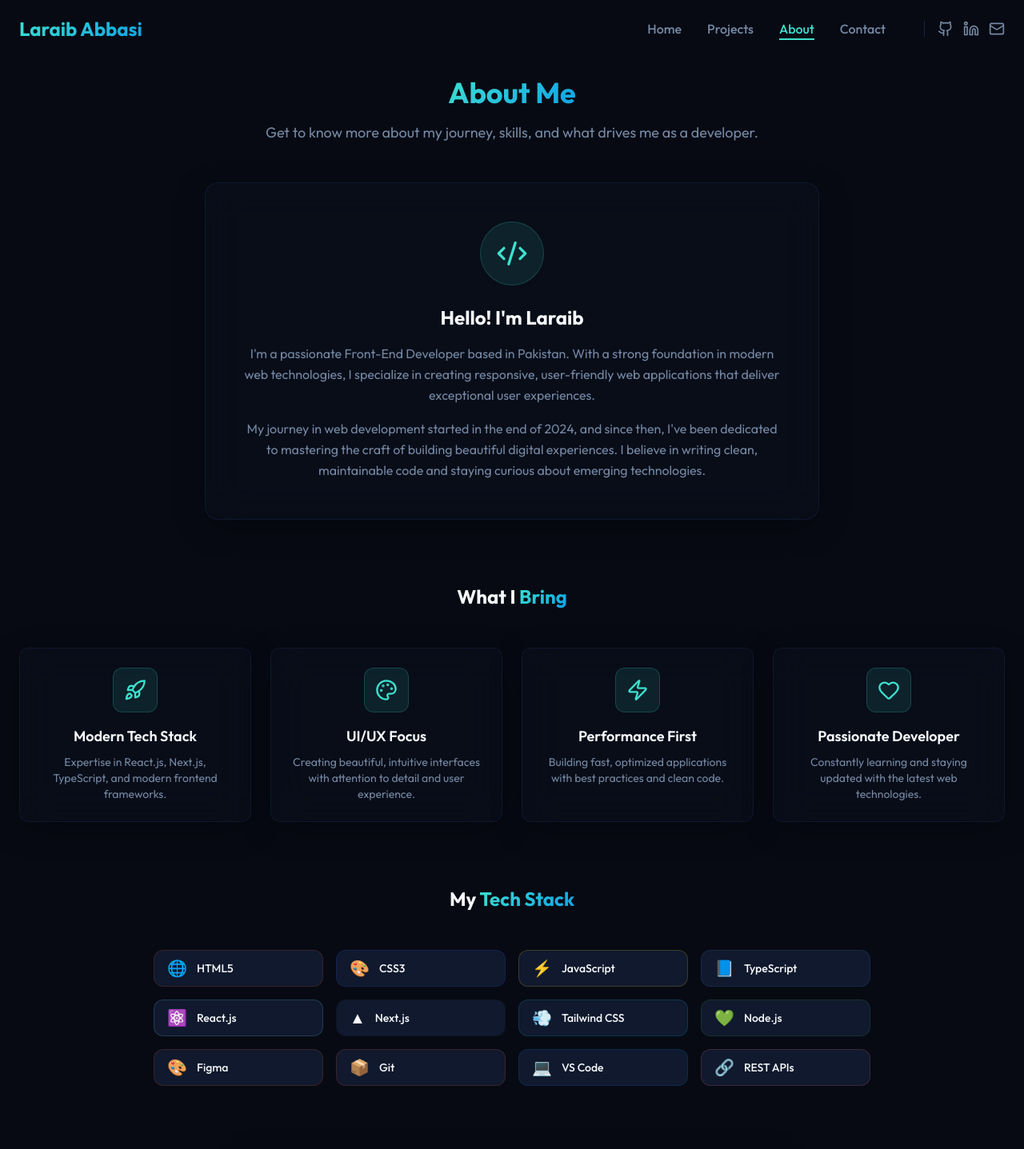
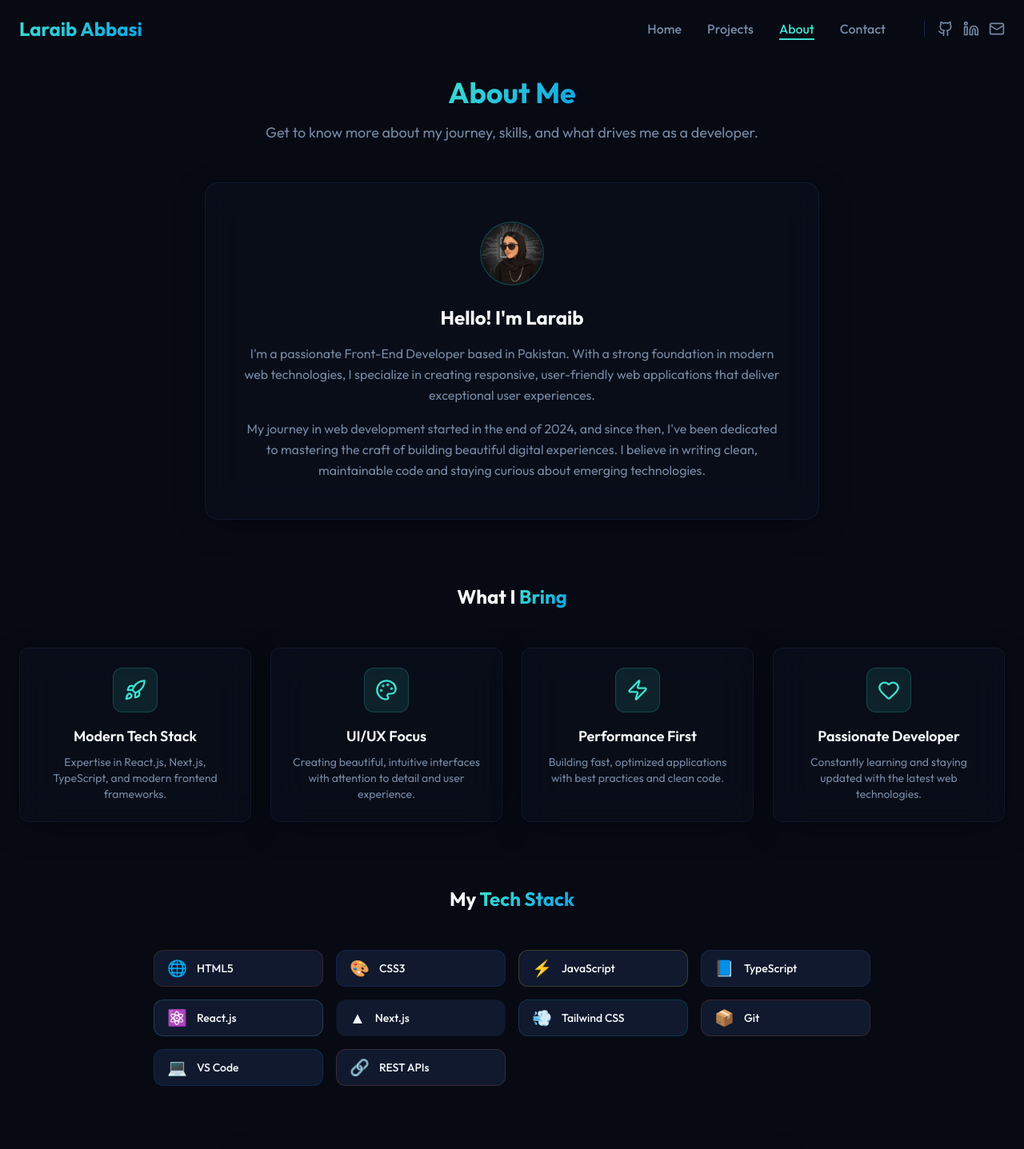
Before and after one commit to laraib-abbasi/laraib-portfolio, a React (Vite) app: page /about in a window 1280 px wide. Shown: the top 1437 px of the page at 80% size. Built offline with nearby package versions, Linux system fonts and the light colour scheme; the HTML template or start-up script is replaced by a standard one.

Commit message:
Fix: Profile picture integrated

```diff
--- a/index.html
+++ b/index.html
@@ -2,7 +2,7 @@
 <html lang="en">
   <head>
     <meta charset="UTF-8" />
-    <link rel="icon" type="image/svg+xml" href="/vite.svg" />
+    <link rel="icon" type="image/png+xml" href="/pf.png" />
     <meta name="viewport" content="width=device-width, initial-scale=1.0" />
     <title>laraib-portfolio</title>
   </head>
--- a/src/components/about/SkillsGrid.tsx
+++ b/src/components/about/SkillsGrid.tsx
@@ -14,8 +14,8 @@ const skills: Skill[] = [
   { name: 'React.js', icon: '⚛️', color: '#61dafb' },
   { name: 'Next.js', icon: '▲', color: '#000000' },
   { name: 'Tailwind CSS', icon: '💨', color: '#06b6d4' },
-  { name: 'Node.js', icon: '💚', color: '#339933' },
-  { name: 'Figma', icon: '🎨', color: '#f24e1e' },
+//   { name: 'Node.js', icon: '💚', color: '#339933' },
+//   { name: 'Figma', icon: '🎨', color: '#f24e1e' },
   { name: 'Git', icon: '📦', color: '#f05032' },
   { name: 'VS Code', icon: '💻', color: '#007acc' },
   { name: 'REST APIs', icon: '🔗', color: '#ff6b6b' },
--- a/src/components/home/HeroSection.tsx
+++ b/src/components/home/HeroSection.tsx
@@ -96,10 +96,11 @@ const HeroSection = () => {
               {/* Profile Image Container */}
               <div className="w-64 h-64 md:w-80 md:h-80 lg:w-96 lg:h-96 rounded-full overflow-hidden border-4 border-primary/30 relative z-10 bg-gradient-to-br from-primary/20 to-accent/20">
                 <div className="w-full h-full flex items-center justify-center bg-secondary/50">
-                  <div className="text-center">
+                <img src='/laraib.png'/>
+                  {/* <div className="text-center">
                     <Code2 className="w-20 h-20 text-primary mx-auto mb-4" />
                     <span className="text-2xl font-bold gradient-text">L</span>
-                  </div>
+                  </div> */}
                 </div>
               </div>
 
--- a/src/pages/About.tsx
+++ b/src/pages/About.tsx
@@ -44,7 +44,8 @@ const About = () => {
         >
           <div className="glass-card rounded-2xl p-8 md:p-12">
             <div className="w-20 h-20 rounded-full bg-primary/10 border border-primary/20 flex items-center justify-center mx-auto mb-6">
-              <Code2 className="w-10 h-10 text-primary" />
+             <img src="/laraib.png"/>
+              {/* <Code2 className="w-10 h-10 text-primary" /> */}
             </div>
             <h3 className="text-2xl font-bold mb-4">Hello! I'm Laraib</h3>
             <p className="text-muted-foreground leading-relaxed mb-4">
```
Also changed, not shown: public/laraib.png (added), public/pf.png (added).
